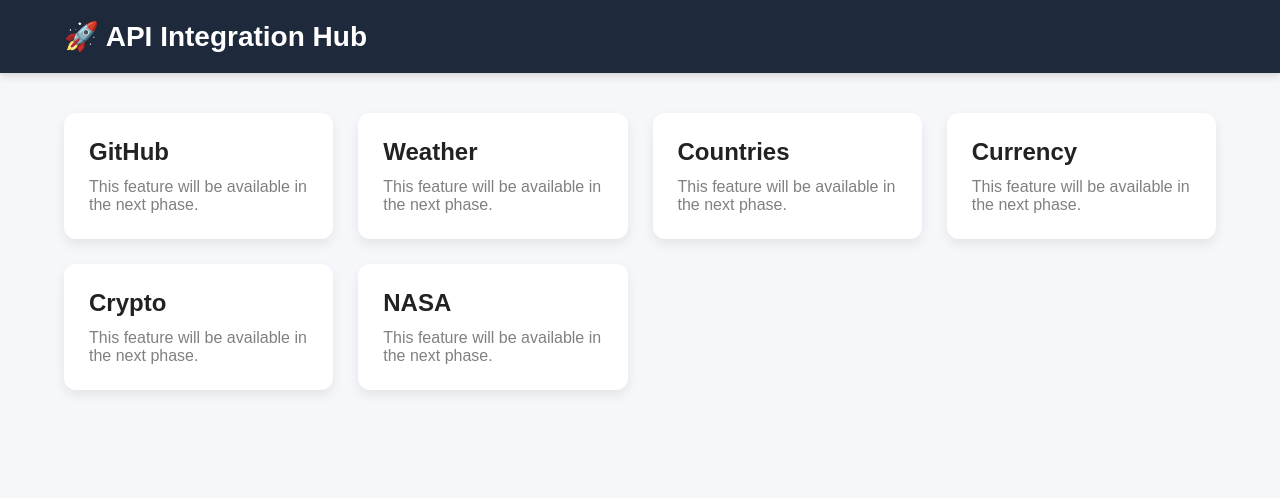
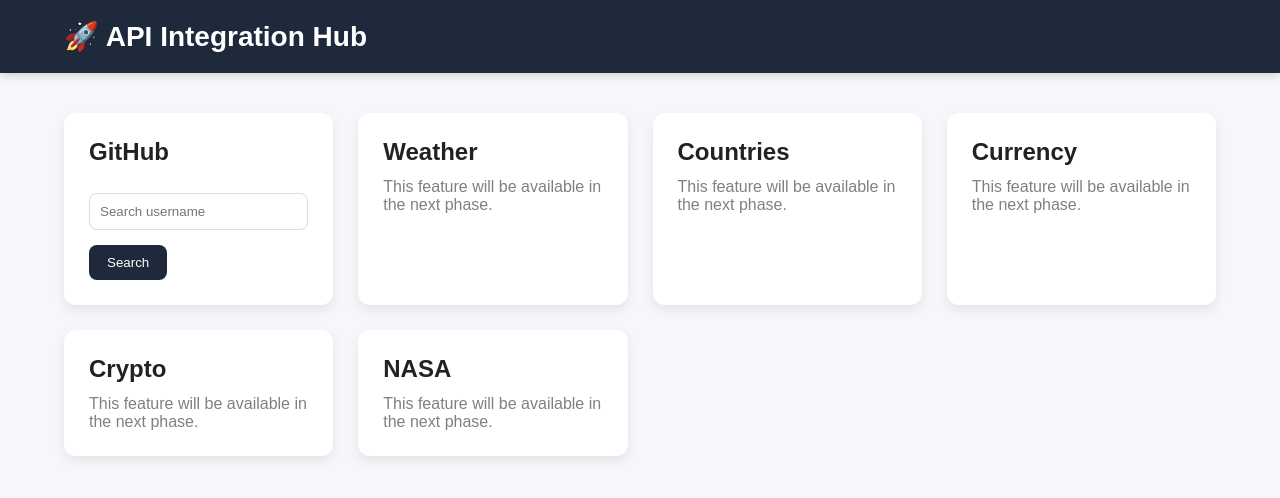
Before and after one commit to adibarohilla/api-integration-hub, a React (Vite) app: page / in a window 1280 px wide. Shown: the top 498 px of the page. Built offline with nearby package versions, Linux system fonts and the light colour scheme.

Commit message:
Add GitHub user search API integration

```diff
--- a/src/components/common/Dashboard.jsx
+++ b/src/components/common/Dashboard.jsx
@@ -1,7 +1,8 @@
 import ApiCard from "../ui/ApiCard";
+import GithubCard from "../ui/GithubCard";
 
 const apiCards = [
-  "GitHub",
+
     "Weather",
     "Countries",
     "Currency",
@@ -13,6 +14,8 @@
     return (
         <main className="container">
             <section className="dashboard">
+                <GithubCard />
+
                 {apiCards.map((card) => (
                     <ApiCard key={card} title={card} />
                 ))}
--- /dev/null
+++ b/src/components/ui/GithubCard.jsx
@@ -0,0 +1,111 @@
+import { useState } from "react";
+import { getGithubUser } from "../../services/githubService";
+
+function GithubCard() {
+    const [username, setUsername] = useState("");
+    const [user, setUser] = useState(null);
+    const [loading, setLoading] = useState(false);
+    const [error, setError] = useState("");
+
+    async function handleSearch() {
+
+        if (!username) {
+            setError("Please enter a username");
+            return;
+        }
+
+        try {
+            setLoading(true);
+            setError("");
+
+            const data = await getGithubUser(username);
+
+            setUser(data);
+
+        } catch (err) {
+
+            setUser(null);
+            setError("User not found");
+
+        } finally {
+
+            setLoading(false);
+
+        }
+    }
+
+
+    return (
+        <div className="card">
+
+            <h2>GitHub</h2>
+
+
+            <input
+                type="text"
+                placeholder="Search username"
+                value={username}
+                onChange={(e) => setUsername(e.target.value)}
+                onKeyDown={(e) => {
+                    if (e.key === "Enter") {
+                        handleSearch();
+                    }
+                }}
+            />
+
+            <button onClick={handleSearch}>
+                Search
+            </button>
+
+
+            {loading && <p>Loading...</p>}
+
+
+            {error && <p>{error}</p>}
+
+
+            {user && (
+
+                <div>
+
+                    <img
+                        className="avatar"
+                        src={user.avatar_url}
+                        alt={user.login}
+                    />
+
+
+                    <h3>{user.login}</h3>
+
+
+                    <p>
+                        {user.bio || "No bio available"}
+                    </p>
+
+
+                    <p>
+                        Followers: {user.followers}
+                    </p>
+
+
+                    <p>
+                        Repositories: {user.public_repos}
+                    </p>
+
+
+                    <a
+                        href={user.html_url}
+                        target="_blank"
+                    >
+                        View Profile
+                    </a>
+
+                </div>
+
+            )}
+
+        </div>
+    );
+}
+
+export default GithubCard;
--- /dev/null
+++ b/src/services/githubService.js
@@ -0,0 +1,9 @@
+import api from "./api";
+
+export async function getGithubUser(username) {
+  const response = await api.get(
+    `https://api.github.com/users/${username}`
+  );
+
+  return response.data;
+}
--- a/src/styles/global.css
+++ b/src/styles/global.css
@@ -59,3 +59,45 @@
 .card p {
   color: gray;
 }
+
+input {
+  width:100%;
+  padding:10px;
+  margin:15px 0;
+  border:1px solid #ddd;
+  border-radius:8px;
+}
+
+
+button {
+  padding:10px 18px;
+  border:none;
+  border-radius:8px;
+  background:#1e293b;
+  color:white;
+  cursor:pointer;
+}
+
+
+button:hover {
+  opacity:.85;
+}
+
+.avatar {
+  width: 100px;
+  height: 100px;
+  border-radius: 50%;
+  margin-top: 20px;
+}
+
+.card a {
+  display: inline-block;
+  margin-top: 15px;
+  text-decoration: none;
+  color: #2563eb;
+  font-weight: bold;
+}
+
+.card a:hover {
+  text-decoration: underline;
+}
```
Lines whose indentation alone changed are shown as unchanged.
